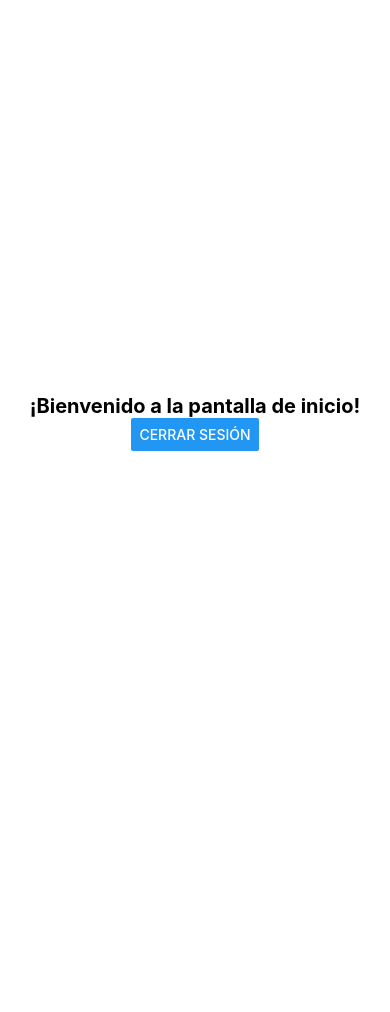
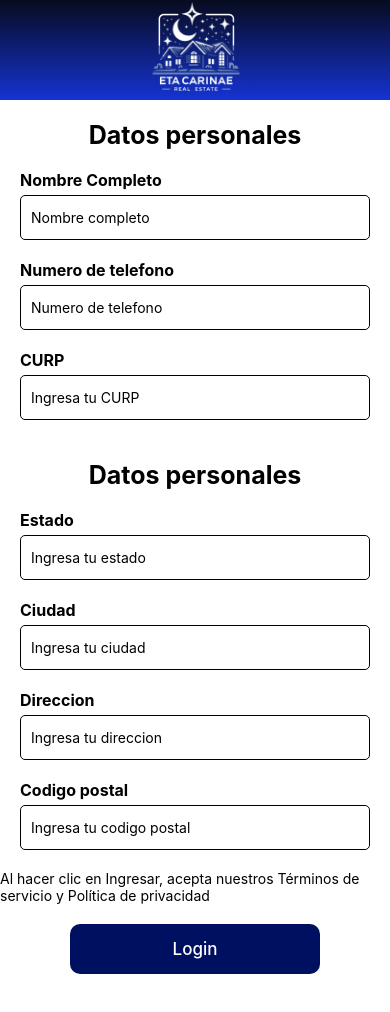
Before and after one commit to SideDig/Frontend_inmobiliaria, a React Native app: screen /FormDatosPersonales in a window 390 px wide. Shown: the top 1012 px of the page. Before the commit the page ends 844 px from the top, so only its background shows below. Built offline with nearby package versions, Linux system fonts and the light colour scheme.

Commit message:
Formulario para datos personales

```diff
--- a/App.tsx
+++ b/App.tsx
@@ -1,4 +1,3 @@
-// App.tsx
 
 import * as React from 'react';
 import { NavigationContainer } from '@react-navigation/native';
--- a/context/AuthContext.tsx
+++ b/context/AuthContext.tsx
@@ -23,7 +23,7 @@ interface AuthContextData {
   user: UserData | null;
   registrarUsuario: (data: RegistroData) => Promise<void>;
   iniciarSesion: (data: LoginData) => Promise<void>;
-  cerrarSesion: () => void;
+
 }
 
 const AuthContext = createContext<AuthContextData>({} as AuthContextData);
@@ -49,12 +49,8 @@ export const AuthProvider: React.FC<{ children: ReactNode }> = ({ children }) =>
     }
   };
 
-  const cerrarSesion = () => {
-    setUser(null);
-  };
-
   return (
-    <AuthContext.Provider value={{ user, registrarUsuario, iniciarSesion, cerrarSesion }}>
+    <AuthContext.Provider value={{ user, registrarUsuario, iniciarSesion}}>
       {children}
     </AuthContext.Provider>
   );
--- a/package.json
+++ b/package.json
@@ -10,6 +10,7 @@
   },
   "dependencies": {
     "@babel/runtime": "^7.24.7",
+    "@expo/metro-runtime": "~3.2.1",
     "@react-navigation/native": "^6.1.17",
     "@react-navigation/stack": "^6.4.0",
     "@rneui/base": "^4.0.0-rc.7",
@@ -21,13 +22,12 @@
     "expo-status-bar": "~1.12.1",
     "nativewind": "^4.0.36",
     "react": "18.2.0",
+    "react-dom": "18.2.0",
     "react-native": "0.74.3",
     "react-native-reanimated": "~3.10.1",
     "react-native-safe-area-context": "^4.10.1",
     "react-native-screens": "^3.31.1",
-    "react-native-web": "~0.19.10",
-    "react-dom": "18.2.0",
-    "@expo/metro-runtime": "~3.2.1"
+    "react-native-web": "^0.19.12"
   },
   "devDependencies": {
     "@babel/core": "^7.24.7",
--- a/screens/FormDatosPersonales.tsx
+++ b/screens/FormDatosPersonales.tsx
@@ -1,46 +1,205 @@
-import React from 'react';
-import { View, Text, StyleSheet, Button } from 'react-native';
-import { useNavigation } from '@react-navigation/native';
-import { useAuth } from '../context/AuthContext';
+import {
+  Text,
+  StyleSheet,
+  View,
+  Image,
+  SafeAreaView,
+  StatusBar,
+  TextInput,
+  KeyboardAvoidingView,
+  Platform,
+  ScrollView,
+} from "react-native";
+import React from "react";
+import { Button } from "@rneui/themed";
+import { LinearGradient } from "expo-linear-gradient";
 
 const FormDatosPersonales: React.FC = () => {
-  const { user, cerrarSesion } = useAuth();
-  const navigation = useNavigation();
+  return (
+    <SafeAreaView style={styles.safeArea}>
+      <StatusBar
+        translucent={false}
+        barStyle="light-content"
+        backgroundColor="rgba(7,11,31,1)"
+      />
+      <LinearGradient
+        colors={["rgba(7,11,31,1)", "rgba(21,51,210,1)"]}
+        start={{ x: 0, y: 0 }}
+        end={{ x: 0, y: 1 }}
+        style={styles.container}
+      >
+        <View style={styles.logoContainer}>
+          <Image
+            style={styles.logo}
+            source={require("../assets/logo_etacarinae.png")}
+          />
+        </View>
+      </LinearGradient>
 
-  const handleCerrarSesion = () => {
-    cerrarSesion();
-    navigation.navigate('Login' as never);
-  };
+      <KeyboardAvoidingView
+        behavior={Platform.OS === "ios" ? "padding" : "height"}
+        style={styles.keyboardAvoidingView}
+      >
+        <ScrollView contentContainerStyle={styles.scrollViewContainer}>
+          <View style={styles.inputsContainer}>
+            <Text style={styles.titulo_form}>Datos personales</Text>
 
-  return (
-    <View style={styles.container}>
-      <Text style={styles.text}>¡Bienvenido a la pantalla de inicio!</Text>
-      {user && (
-        <View>
-          <Text style={styles.userInfo}>ID: {user.id}</Text>
-          <Text style={styles.userInfo}>Nombre: {user.nombre}</Text>
-          <Text style={styles.userInfo}>Email: {user.email}</Text>
-        </View>
-      )}
-      <Button title="Cerrar Sesión" onPress={handleCerrarSesion} />
-    </View>
+            <View style={styles.inputGroup}>
+              <Text style={styles.label}>Nombre Completo</Text>
+              <TextInput
+                style={styles.input}
+                placeholder="Nombre completo"
+                keyboardType="default"
+              />
+            </View>
+
+            <View style={styles.inputGroup}>
+              <Text style={styles.label}>Numero de telefono</Text>
+              <TextInput
+                style={styles.input}
+                placeholder="Numero de telefono"
+                maxLength={10}
+                keyboardType="numeric"
+              />
+            </View>
+
+            <View style={styles.inputGroup}>
+              <Text style={styles.label}>CURP</Text>
+              <TextInput
+                style={styles.input}
+                placeholder="Ingresa tu CURP"
+                keyboardType="default"
+                maxLength={18}
+              />
+            </View>
+
+            <Text style={styles.titulo_form}>Datos personales</Text>
+
+            <View style={styles.inputGroup}>
+              <Text style={styles.label}>Estado</Text>
+              <TextInput
+                style={styles.input}
+                placeholder="Ingresa tu estado"
+                keyboardType="default"
+                maxLength={18}
+              />
+            </View>
+
+            <View style={styles.inputGroup}>
+              <Text style={styles.label}>Ciudad</Text>
+              <TextInput
+                style={styles.input}
+                placeholder="Ingresa tu ciudad"
+                keyboardType="default"
+                maxLength={18}
+              />
+            </View>
+
+            <View style={styles.inputGroup}>
+              <Text style={styles.label}>Direccion</Text>
+              <TextInput
+                style={styles.input}
+                placeholder="Ingresa tu direccion"
+                keyboardType="default"
+                maxLength={18}
+              />
+            </View>
+
+            <View style={styles.inputGroup}>
+              <Text style={styles.label}>Codigo postal</Text>
+              <TextInput
+                style={styles.input}
+                placeholder="Ingresa tu codigo postal"
+                keyboardType="default"
+                maxLength={18}
+              />
+            </View>
+            <Text>Al hacer clic en Ingresar, acepta nuestros Términos de servicio y Política de privacidad</Text>
+            <Button
+              title="Login"
+              buttonStyle={styles.button}
+              titleStyle={styles.buttonTitle}
+              containerStyle={styles.buttonContainer}
+            />
+          </View>
+        </ScrollView>
+      </KeyboardAvoidingView>
+    </SafeAreaView>
   );
 };
 
 const styles = StyleSheet.create({
+  safeArea: {
+    flex: 1,
+    backgroundColor: "white",
+  },
   container: {
+    height: 100,
+    justifyContent: "center",
+    alignItems: "center",
+  },
+  logoContainer: {
+    justifyContent: "center",
+    alignItems: "center",
+  },
+  logo: {
+    width: 120,
+    height: 300,
+    resizeMode: "contain",
+    marginBottom: 0,
+  },
+  inputGroup: {
+    width: '100%',
+    paddingHorizontal: 20,
+    marginBottom: 20,
+  },
+  label: {
+    textAlign: 'left',
+    marginBottom: 5,
+    fontSize: 16,
+    fontWeight:"bold"
+  },
+  input: {
+    height: 45,
+    borderWidth: 1,
+    padding: 10,
+    borderRadius: 5,
+  },
+  inputsContainer: {
+    justifyContent: "center",
+    alignItems: "center",
+    width: '100%',
+  },
+  titulo_form: {
+    fontWeight: "bold",
+    fontSize: 25,
+    marginVertical: 20,
+    textAlign: 'center',
+  },
+  button: {
+    width: 250,
+    height: 50,
+    backgroundColor: "#001061",
+    borderRadius: 10,
+  },
+  buttonTitle: {
+    fontWeight: "500",
+    fontSize: 17,
+    color: "white",
+    borderRadius: 20,
+  },
+  buttonContainer: {
+    marginVertical: 20,
+    height: 100,
+    width: 250,
+  },
+  keyboardAvoidingView: {
     flex: 1,
-    justifyContent: 'center',
-    alignItems: 'center',
-    backgroundColor: 'white',
   },
-  text: {
-    fontSize: 20,
-    fontWeight: 'bold',
-  },
-  userInfo: {
-    fontSize: 16,
-    marginVertical: 5,
+  scrollViewContainer: {
+    flexGrow: 1,
+    justifyContent: "center",
+    alignItems: "center",
   },
 });
 
--- a/screens/Login.tsx
+++ b/screens/Login.tsx
@@ -14,13 +14,17 @@ import {
   import React, { useState } from "react";
   import { Button } from "@rneui/themed";
   import { LinearGradient } from "expo-linear-gradient";
-  import {iniciarSesion} from "../context/AuthContext"
+  import { useAuth } from '../context/AuthContext';
+  import { useNavigation } from '@react-navigation/native';
+
 
   const Login: React.FC = () => {
   const [email, setEmail] = useState<string>("");
   const [contrasena, setContrasena] = useState<string>("");
   const [confirmarContrasena, setConfirmarContrasena] = useState<string>("");
 
+  const { iniciarSesion } = useAuth();
+  const navigation = useNavigation();
 
   const handlelogin = async () => {
     if (contrasena !== confirmarContrasena) {
@@ -29,11 +33,8 @@ import {
     }
 
     try {
-      const userData = await iniciarSesion({ email, contrasena });
-      Alert.alert(
-        `Registro Exitoso ${userData.nombre}`,
-        "Usuario inicio sesion"
-      );
+      await iniciarSesion({ email, contrasena });
+      navigation.navigate('FormDatosPersonales' as never);
     } catch (error: any) {
       Alert.alert(
         "Error",
--- a/screens/Registro.tsx
+++ b/screens/Registro.tsx
@@ -177,9 +177,7 @@ const styles = StyleSheet.create({
     flex: 1,
   },
   scrollViewContainer: {
-    flexGrow: 1,
-    justifyContent: 'center',
-    alignItems: 'center',
+    borderColor:"red",
   },
 });
 
```
Also changed, not shown: 1 other file (tests, documents, lock files or other folders).
